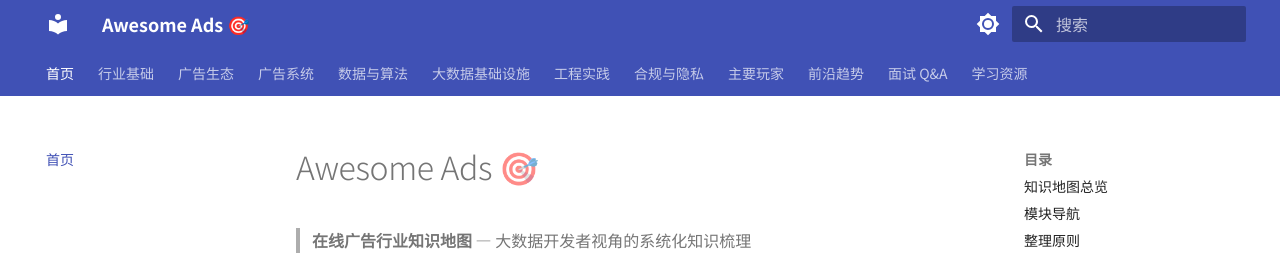
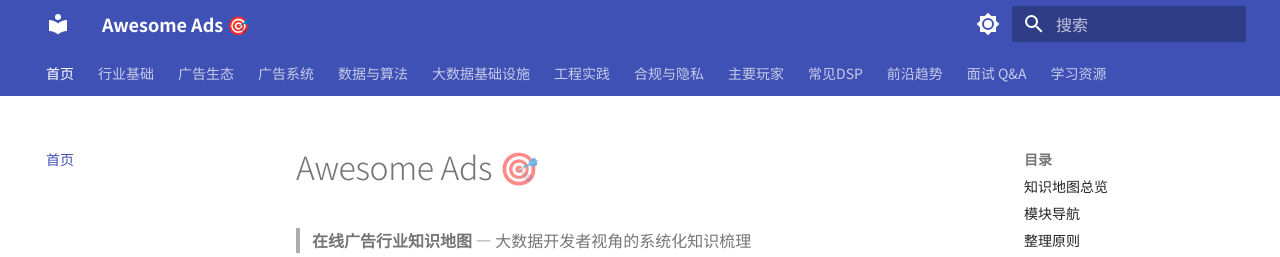
Before and after one commit to yinmazhong/awesome-ads, an MkDocs documentation site: the page built from docs/index.md, in a window 1280 px wide and 900 px high. Shown: the top 257 px of the window. Built offline with MkDocs 1.6.1 and Material for MkDocs 9.7.7, drawn with Linux system fonts in a browser that asks for light colours.

Commit message:
some update

```diff
--- a/mkdocs.yml
+++ b/mkdocs.yml
@@ -107,6 +107,8 @@ nav:
   - 主要玩家:
     - 海外平台: 08-players/overseas.md
     - 国内平台: 08-players/china.md
+  - 常见DSP:
+    - meta: 10-some-dsp/meta.md
   - 前沿趋势:
     - 行业趋势: 09-trends/trends.md
   - 面试 Q&A:
```
